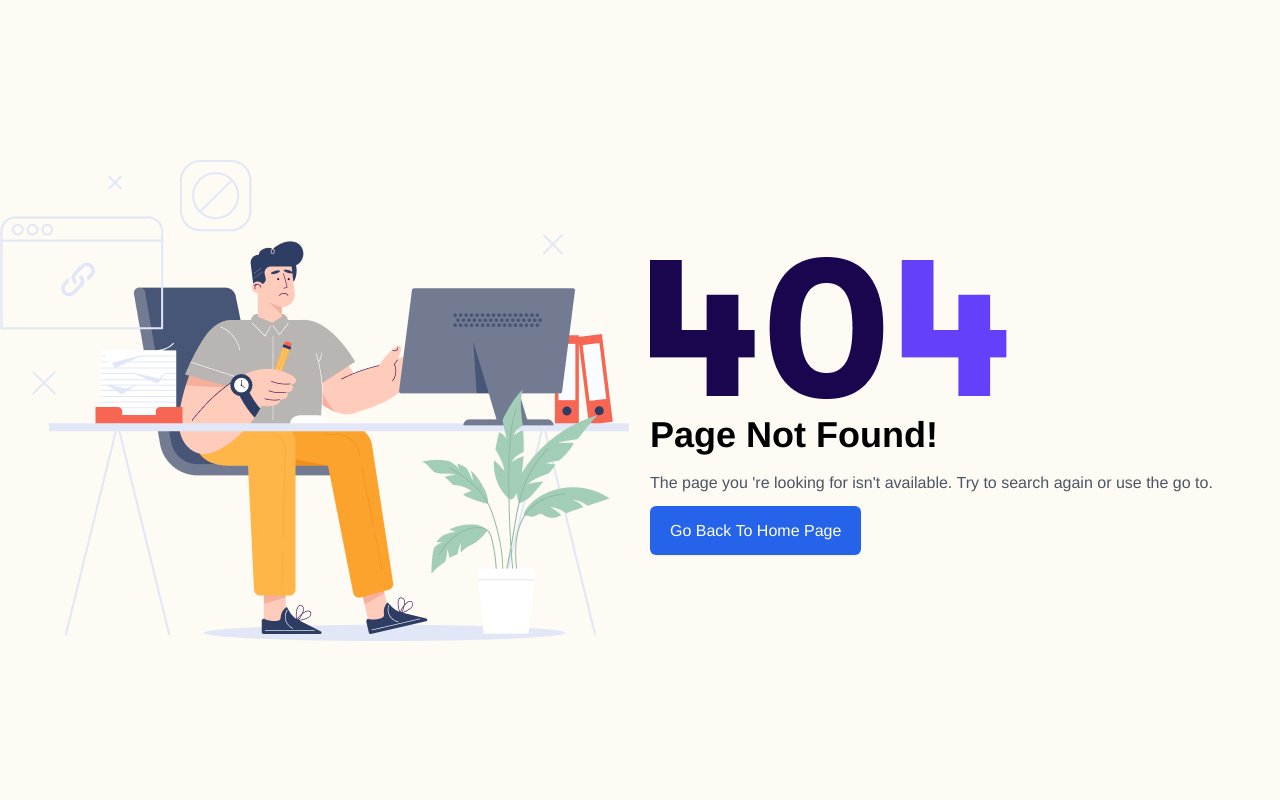
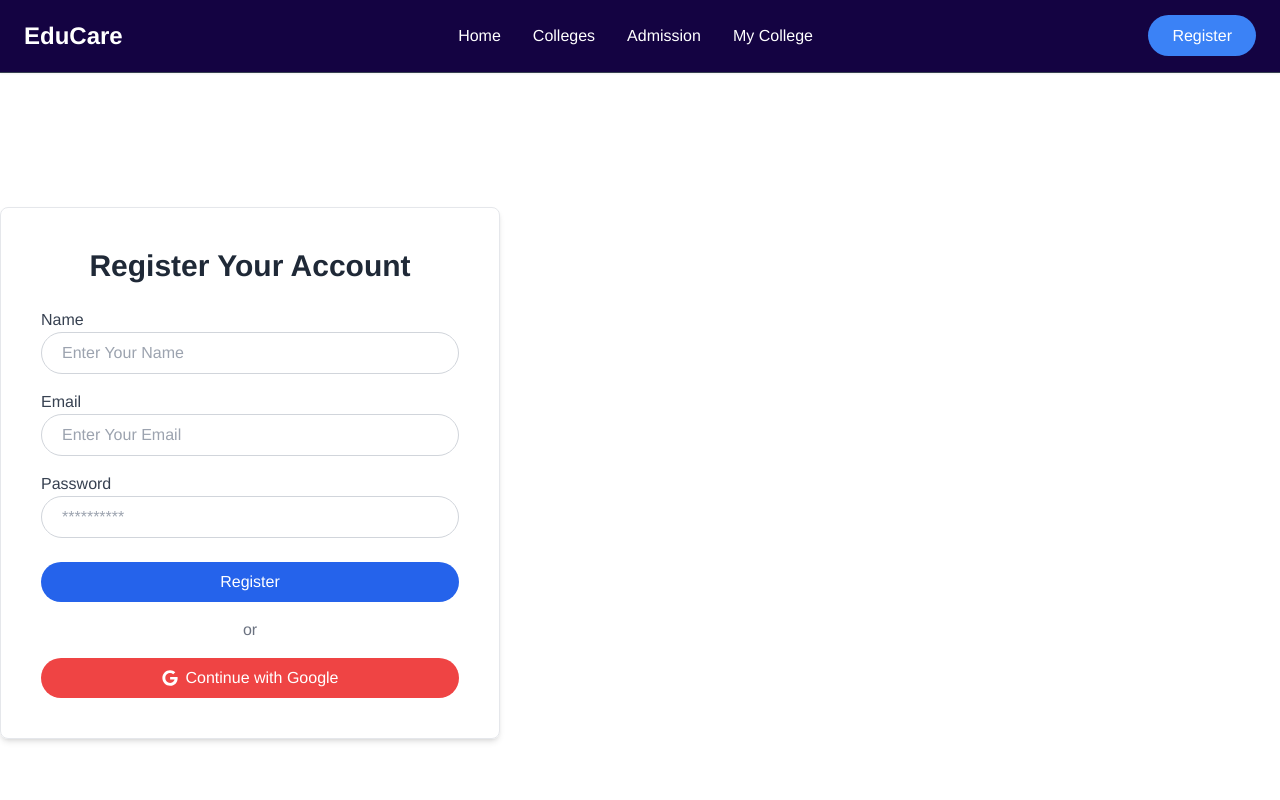
Before and after one commit to parvejme24/edu-care-frontend, a React (Vite) app: page /register in a window 1280 px wide. Before the commit this address had no page. Shown: the top 800 px of the page. Built offline with nearby package versions, Linux system fonts and the light colour scheme.

Commit message:
create store

```diff
--- a/src/components/shared/PageHeader/PageHeader.jsx
+++ b/src/components/shared/PageHeader/PageHeader.jsx
@@ -1,3 +1,4 @@
+// eslint-disable-next-line react/prop-types
 export default function PageHeader({ title, description }) {
   return (
     <div
--- a/src/firebase/firebase.config.js
+++ b/src/firebase/firebase.config.js
@@ -1,5 +1,6 @@
 // Import the functions you need from the SDKs you need
 import { initializeApp } from "firebase/app";
+import { getAuth } from "firebase/auth";
 
 // Your web app's Firebase configuration using environment variables
 const firebaseConfig = {
@@ -13,4 +14,8 @@ const firebaseConfig = {
 
 // Initialize Firebase
 const app = initializeApp(firebaseConfig);
-export default app;
+
+// Initialize Firebase Authentication and export it for use in your components
+const auth = getAuth(app);
+
+export { app, auth };
--- /dev/null
+++ b/src/pages/College.jsx
@@ -0,0 +1,11 @@
+import PageHeader from "../components/shared/PageHeader/PageHeader";
+
+export default function College() {
+  return (
+    <div>
+      <PageHeader title={"College"} description={"Home >> College"} />
+
+      <div className="container mx-auto"></div>
+    </div>
+  );
+}
--- a/src/pages/RegisterPage.jsx
+++ b/src/pages/RegisterPage.jsx
@@ -1,5 +1,166 @@
-import React from "react";
+import {
+  createUserWithEmailAndPassword,
+  GoogleAuthProvider,
+  signInWithPopup,
+} from "firebase/auth";
+import { useState } from "react";
+import { useForm } from "react-hook-form";
+import { FaGoogle, FaSpinner } from "react-icons/fa";
+import { useNavigate } from "react-router-dom";
+// import { auth } from "../firebase/firebase.config";
 
 export default function RegisterPage() {
-  return <div>RegisterPage</div>;
+  const {
+    register,
+    handleSubmit,
+    formState: { errors },
+  } = useForm();
+  const [loading, setLoading] = useState(false);
+  const [errorMessage, setErrorMessage] = useState("");
+  const navigate = useNavigate();
+  const provider = new GoogleAuthProvider();
+
+  const onSubmit = async (data) => {
+    setLoading(true);
+    setErrorMessage("");
+    try {
+      // eslint-disable-next-line no-undef
+      await createUserWithEmailAndPassword(auth, data.email, data.password);
+      navigate("/dashboard"); // Redirect after successful registration
+    } catch (error) {
+      setErrorMessage(error.message);
+    } finally {
+      setLoading(false);
+    }
+  };
+
+  const handleGoogleLogin = async () => {
+    setLoading(true);
+    setErrorMessage("");
+    try {
+      await signInWithPopup(auth, provider);
+      navigate("/dashboard"); // Redirect after successful login
+    } catch (error) {
+      setErrorMessage(error.message);
+    } finally {
+      setLoading(false);
+    }
+  };
+
+  return (
+    <div className="min-h-screen flex items-center justify-center bg-white">
+      <div className="container mx-auto grid grid-cols-1 lg:grid-cols-2">
+        <div className="max-w-[500px] w-[500px] mx-auto lg:mx-0 p-10 border rounded-lg shadow-md">
+          <h2 className="text-3xl font-bold text-center text-gray-800 mb-6">
+            Register Your Account
+          </h2>
+
+          {errorMessage && (
+            <div className="bg-red-100 text-red-700 p-3 rounded mb-4">
+              {errorMessage}
+            </div>
+          )}
+
+          <form onSubmit={handleSubmit(onSubmit)}>
+            {/* Name Field */}
+            <div className="mb-4">
+              <label className="block text-gray-700">Name</label>
+              <input
+                type="text"
+                placeholder="Enter Your Name"
+                className={`w-full px-5 py-2 border rounded-full ${
+                  errors.name ? "border-red-500" : "border-gray-300"
+                }`}
+                {...register("name", { required: "Name is required" })}
+              />
+              {errors.name && (
+                <span className="text-red-500 text-sm">
+                  {errors.name.message}
+                </span>
+              )}
+            </div>
+
+            {/* Email Field */}
+            <div className="mb-4">
+              <label className="block text-gray-700">Email</label>
+              <input
+                type="email"
+                placeholder="Enter Your Email"
+                className={`w-full px-5 py-2 border rounded-full ${
+                  errors.email ? "border-red-500" : "border-gray-300"
+                }`}
+                {...register("email", {
+                  required: "Email is required",
+                  pattern: {
+                    value: /^[a-zA-Z0-9_.+-]+@[a-zA-Z0-9-]+\.[a-zA-Z0-9-.]+$/,
+                    message: "Enter a valid email address",
+                  },
+                })}
+              />
+              {errors.email && (
+                <span className="text-red-500 text-sm">
+                  {errors.email.message}
+                </span>
+              )}
+            </div>
+
+            {/* Password Field */}
+            <div className="mb-6">
+              <label className="block text-gray-700">Password</label>
+              <input
+                type="password"
+                placeholder="**********"
+                className={`w-full px-5 py-2 border rounded-full ${
+                  errors.password ? "border-red-500" : "border-gray-300"
+                }`}
+                {...register("password", {
+                  required: "Password is required",
+                  minLength: {
+                    value: 6,
+                    message: "Password must be at least 6 characters",
+                  },
+                })}
+              />
+              {errors.password && (
+                <span className="text-red-500 text-sm">
+                  {errors.password.message}
+                </span>
+              )}
+            </div>
+
+            <button
+              type="submit"
+              className="w-full bg-blue-600 text-white py-2 rounded-full hover:bg-blue-700 transition duration-300"
+              disabled={loading}
+            >
+              {loading ? (
+                <FaSpinner className="animate-spin inline-block" />
+              ) : (
+                "Register"
+              )}
+            </button>
+          </form>
+
+          {/* Divider */}
+          <div className="my-4 text-center text-gray-500">or</div>
+
+          {/* Google Login Button */}
+          <button
+            onClick={handleGoogleLogin}
+            className="w-full bg-red-500 text-white py-2 rounded-full hover:bg-red-600 transition duration-300 flex items-center justify-center"
+            disabled={loading}
+          >
+            {loading ? (
+              <FaSpinner className="animate-spin inline-block" />
+            ) : (
+              <>
+                <FaGoogle className="mr-2" />
+                Continue with Google
+              </>
+            )}
+          </button>
+        </div>
+      </div>
+    </div>
+  );
 }
--- /dev/null
+++ b/src/redux/api-service/apiService.js
@@ -0,0 +1,11 @@
+import { createApi, fetchBaseQuery } from "@reduxjs/toolkit/query/react";
+
+export const apiService = createApi({
+  reducerPath: "api",
+  baseQuery: fetchBaseQuery({
+    baseUrl: "https://edu-care-backend-me.vercel.app/api/v1/",
+  }),
+  endpoints: () => ({}),
+});
+
+export default apiService;
--- /dev/null
+++ b/src/redux/store/store.js
@@ -0,0 +1,10 @@
+import { configureStore } from "@reduxjs/toolkit";
+import { apiService } from "../api-service/apiService";
+
+export const store = configureStore({
+  reducer: {
+    [apiService.reducerPath]: apiService.reducer,
+  },
+  middleware: (getDefaultMiddleware) =>
+    getDefaultMiddleware().concat(apiService.middleware),
+});
```
Also changed, not shown: package.json (+7 -1 lines), src/routers/Router.jsx (+10 -0 lines), 1 other file (tests, documents, lock files or other folders).
